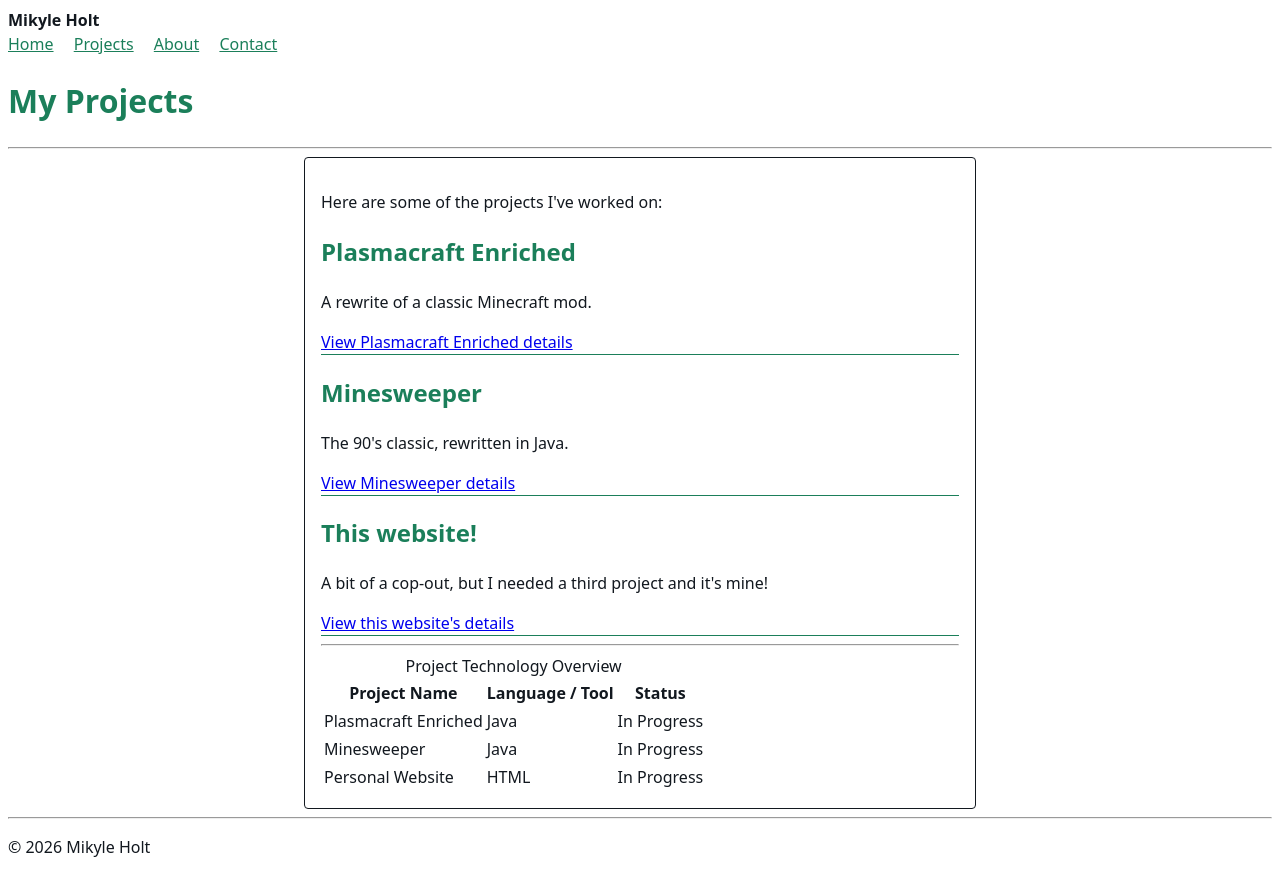
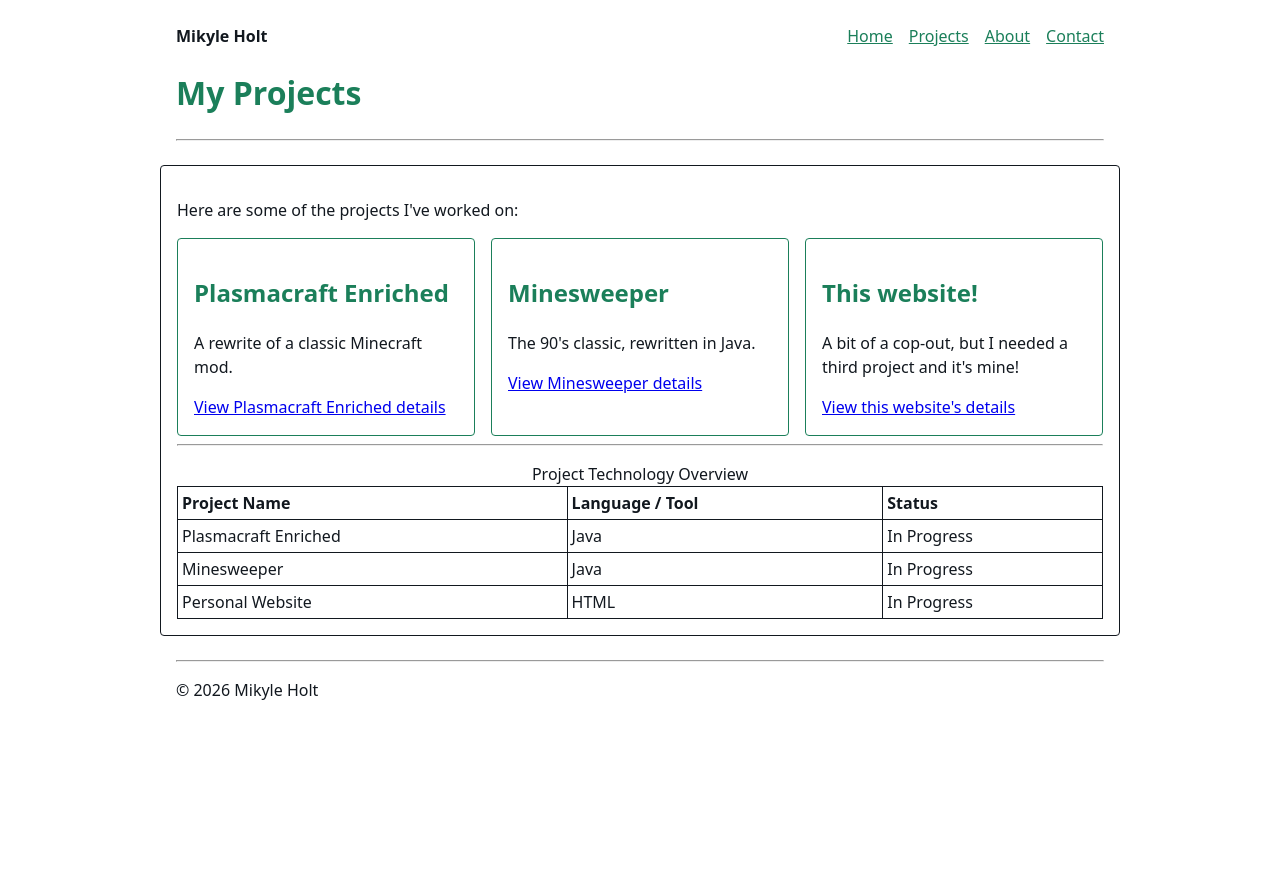
Before and after one commit to Philosoraptor02/cosc219-site, a plain HTML site: page projects.html in a window 1280 px wide. After the commit the page ends 800 px from the top, so only its background shows below. Drawn offline with Linux system fonts and the light colour scheme.

Commit message:
Updated CSS stylesheet

```diff
--- a/css/styles.css
+++ b/css/styles.css
@@ -14,35 +14,55 @@ body {
     line-height: 1.5;
     color: var(--ink);
     font-size: 1rem;
+    margin: 0;
+    padding: 0.5rem;
+}
+
+img {
+    max-width: 100%;
+    height: auto;
+    display: block;
+}
+
+figure {
+    margin: var(--space) 0;
 }
 
 h1, h2, h3 {
     color: var(--brand);
 }
 
-h1 {
-    font-size: 2rem;
-}
+h1 { font-size: 2rem; }
+h2 { font-size: 1.5rem; }
+h3 { font-size: 1.25rem; }
 
-h2 {
-    font-size: 1.5rem;
-}
-
-h3 {
-    font-size: 1.25rem;
+header, main, footer {
+    max-width: 60rem;
+    margin: 0 auto;
+    padding: var(--space);
 }
 
 main {
-    max-width: 42rem;
-    margin: 0 auto;
-    padding: var(--space);
     border: 1px solid var(--ink);
     border-radius: 4px;
 }
 
+nav {
+    display: flex;
+    flex-direction: column;
+    justify-content: space-between;
+    align-items: flex-start;
+    gap: 0.5rem;
+}
+
+.nav-links {
+    display: flex;
+    flex-wrap: wrap;
+    gap: var(--space);
+}
+
 nav a {
     color: var(--brand);
-    margin-right: var(--space);
 }
 
 nav a:hover {
@@ -53,8 +73,41 @@ a:focus, input:focus, select:focus, textarea:focus, button:focus {
     outline: 3px solid var(--brand);
 }
 
+.cards {
+    display: grid;
+    grid-template-columns: 1fr;
+    gap: var(--space);
+}
+
 .project-card {
-    border-bottom: 1px solid var(--brand);
+    border: 1px solid var(--brand);
+    padding: var(--space);
+    border-radius: 4px;
+}
+
+.two-col {
+    display: grid;
+    grid-template-columns: 1fr;
+    gap: var(--space);
+}
+
+aside {
+    border: 1px solid var(--ink);
+    padding: var(--space);
+    border-radius: 4px;
+    align-self: start;
+}
+
+table {
+    width: 100%;
+    border-collapse: collapse;
+    margin-top: var(--space);
+}
+
+th, td {
+    border: 1px solid var(--ink);
+    padding: 0.25rem;
+    text-align: left;
 }
 
 label {
@@ -93,3 +146,25 @@ input[type="checkbox"] + label {
     display: inline;
     margin-top: 0;
 }
+
+@media (min-width: 38rem) {
+    nav {
+        flex-direction: row;
+        align-items: center;
+    }
+
+    .cards {
+        grid-template-columns: repeat(2, 1fr);
+    }
+
+    .two-col {
+        grid-template-columns: 2fr 1fr;
+    }
+}
+
+/* Breakpoint 2: 58rem (928px) */
+@media (min-width: 58rem) {
+    .cards {
+        grid-template-columns: repeat(3, 1fr);
+    }
+}
```
Also changed, not shown: about.html (+1 -1 lines).
